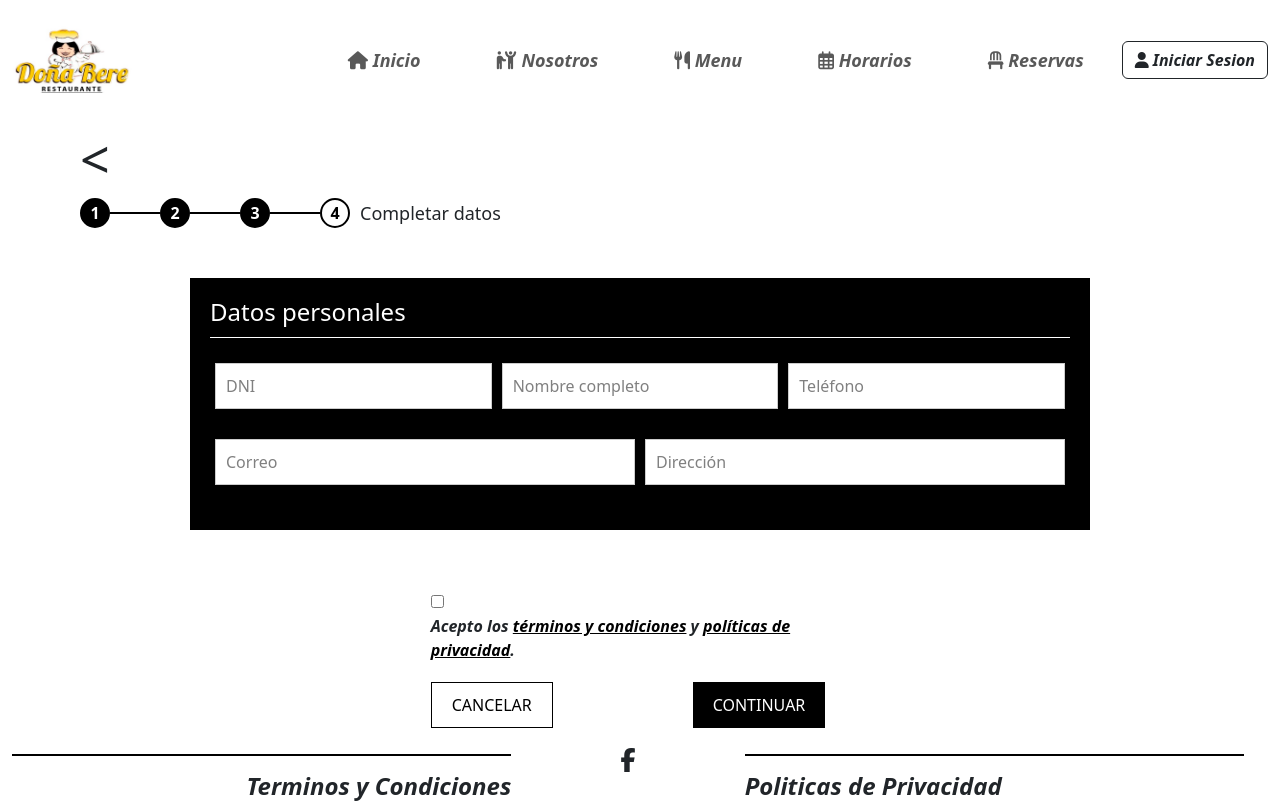
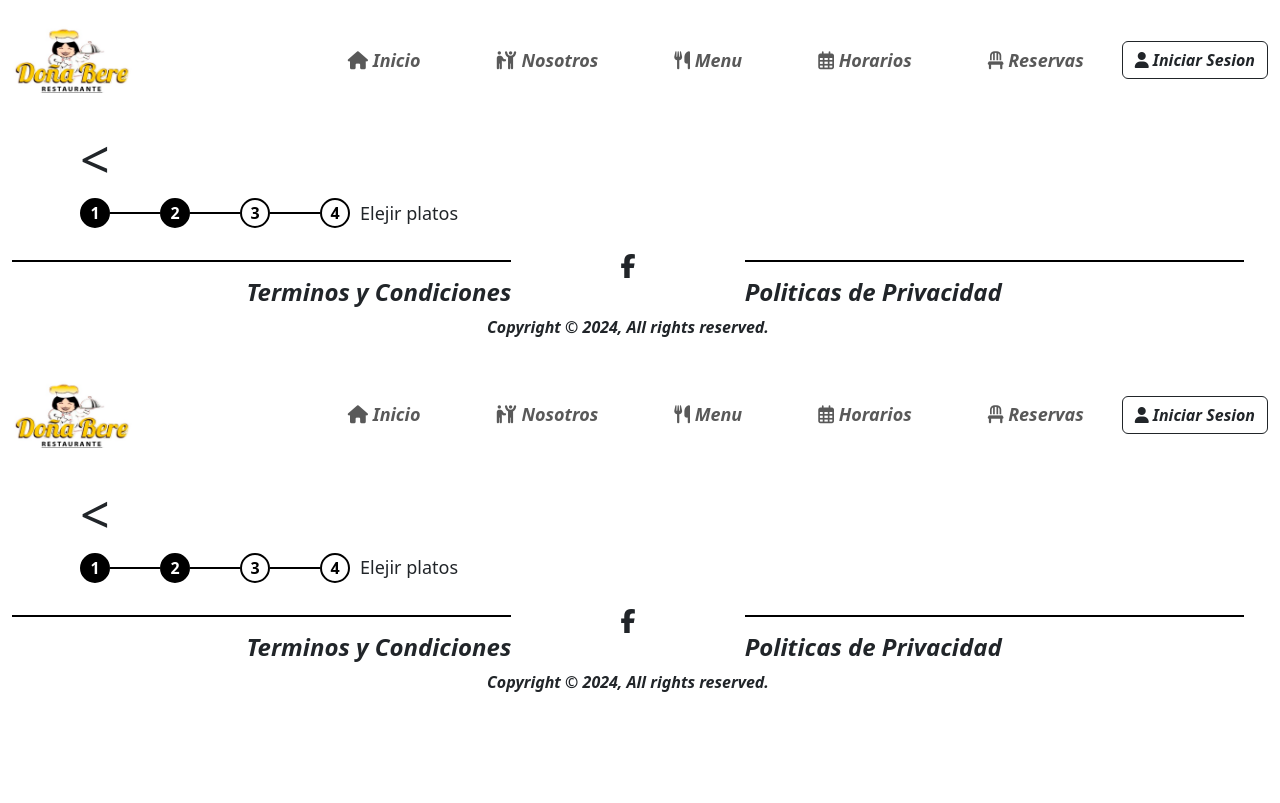
Before and after one commit to DonaBere-Restaurant/Frontend, an Angular app in the folder RestaurantBere/: page /reservasion in a window 1280 px wide. Shown: the top 803 px of the page. Built offline with nearby package versions, Linux system fonts and the light colour scheme.

Commit message:
avance 1

```diff
--- a/RestaurantBere/src/app/app.component.html
+++ b/RestaurantBere/src/app/app.component.html
@@ -1,4 +1,4 @@
 <app-navegador></app-navegador>
-<app-completardatos></app-completardatos>
+<app-elejirplatos></app-elejirplatos>
 <app-piepagina></app-piepagina>
 <router-outlet />
--- a/RestaurantBere/src/app/app.component.ts
+++ b/RestaurantBere/src/app/app.component.ts
@@ -9,11 +9,12 @@ import { NaviniciarsesionComponent } from './naviniciarsesion/naviniciarsesion.c
 import { IniciarsesionComponent } from "./iniciarsesion/iniciarsesion.component";
 import { MenuComponent } from "./menu/menu.component";
 import {CompletardatosComponent} from "./completardatos/completardatos.component";
+import {ElejirplatosComponent} from "./elejirplatos/elejirplatos.component";
 
 @Component({
   selector: 'app-root',
   standalone: true,
-  imports: [RouterOutlet, NavegadorComponent, CuerpoComponent, PiepaginaComponent, CrearcuentaComponent, NavcrearcuentaComponent, NaviniciarsesionComponent, IniciarsesionComponent, MenuComponent, CompletardatosComponent],
+  imports: [RouterOutlet, NavegadorComponent, CuerpoComponent, PiepaginaComponent, CrearcuentaComponent, NavcrearcuentaComponent, NaviniciarsesionComponent, IniciarsesionComponent, MenuComponent, ElejirplatosComponent],
   templateUrl: './app.component.html',
   styleUrl: './app.component.scss'
 })
--- /dev/null
+++ b/RestaurantBere/src/app/elejirplatos/elejirplatos.component.html
@@ -0,0 +1,16 @@
+<nav style="--bs-breadcrumb-divider: '';" aria-label="breadcrumb">
+  <ol class="breadcrumb">
+    <li class="breadcrumb-item"><a href="#"> < </a></li>
+    <li class="breadcrumb-item active" aria-current="page"></li>
+    <div class="progress-container">
+      <div class="circle completed">1</div>
+      <div class="line"></div>
+      <div class="circle completed">2</div>
+      <div class="line"></div>
+      <div class="circle">3</div>
+      <div class="line"></div>
+      <div class="circle">4</div>
+      <span class="label">Elejir platos</span>
+    </div>
+  </ol>
+</nav>
--- /dev/null
+++ b/RestaurantBere/src/app/elejirplatos/elejirplatos.component.scss
@@ -0,0 +1,43 @@
+.breadcrumb a {
+  color: inherit;
+  text-decoration: none;
+  margin-right: 850px;
+}
+.breadcrumb{
+  font-size: 52px;
+  margin-left: 80px;
+}
+
+.progress-container {
+  display: flex;
+  align-items: center;
+}
+.circle {
+  width: 30px;
+  height: 30px;
+  border-radius: 50%;
+  background-color: white;
+  border: 2px solid black;
+  display: flex;
+  align-items: center;
+  justify-content: center;
+  color: black;
+  font-weight: bold;
+  font-size: 16px;
+}
+
+.completed {
+  background-color: black;
+  color: white;
+}
+
+.line {
+  width: 50px;
+  height: 2px;
+  background-color: black;
+}
+
+.label {
+  margin-left: 10px;
+  font-size: 18px;
+}
```
Also changed, not shown: RestaurantBere/src/app/elejirplatos/elejirplatos.component.ts (added, +12 -0 lines), 1 other file (tests, documents, lock files or other folders).
